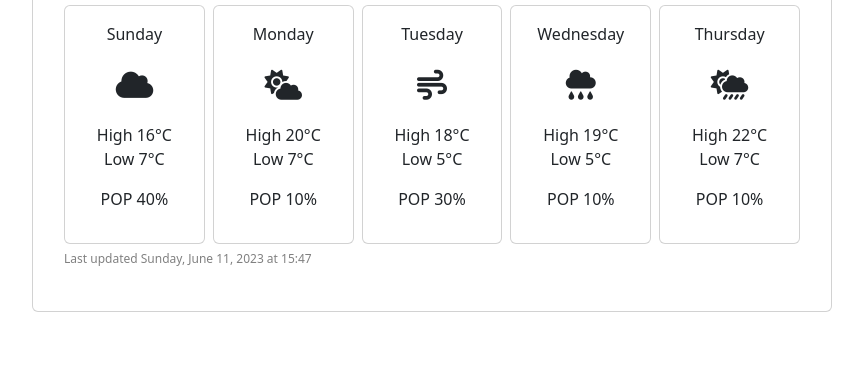
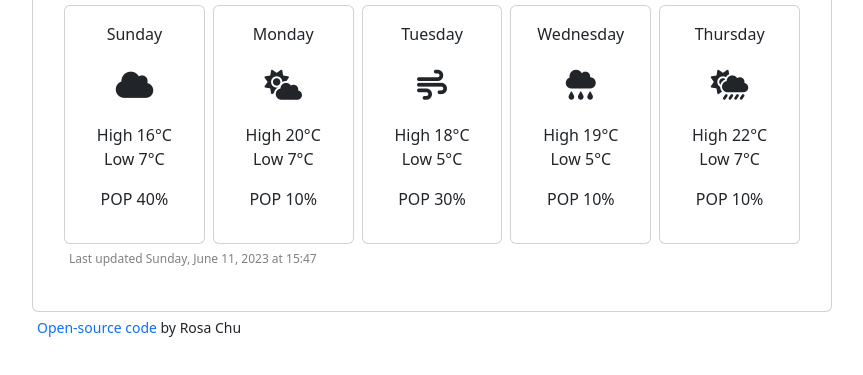
Before and after one commit to rochu36/weather-app, a plain HTML site: page index.html in a window 1280 px wide. Shown: the part 313-688 px from the top of the page, without its empty margins (208-1071 px from the left). Drawn offline with nearby package versions, Linux system fonts and the light colour scheme.

Commit message:
Added GitHub repository link

```diff
--- a/index.html
+++ b/index.html
@@ -174,6 +174,12 @@
           <p class="update" id="last-updated"></p>
         </div>
       </div>
+      <p class="code">
+        <a href="https://github.com/rochu36/weather-app" target="_blank"
+          >Open-source code</a
+        >
+        by Rosa Chu
+      </p>
     </div>
     <script src="src/script.js"></script>
   </body>
--- a/src/style.css
+++ b/src/style.css
@@ -1,10 +1,9 @@
 a {
-  color: black;
   text-decoration: none;
 }
-
 .app-content {
   margin: 30px auto;
+  margin-bottom: 0;
   padding: 15px 15px 5px 15px;
   max-width: 800px;
 }
@@ -56,4 +55,15 @@ a {
   color: grey;
   font-size: 12px;
   line-height: 30px;
+  padding-left: 5px;
 }
+.code {
+  font-size: 14px;
+  margin: 5px auto;
+  max-width: 800px;
+  padding-left: 5px;
+}
+#change-to-fahrenheit,
+#change-to-celsius {
+  color: black;
+}
```
